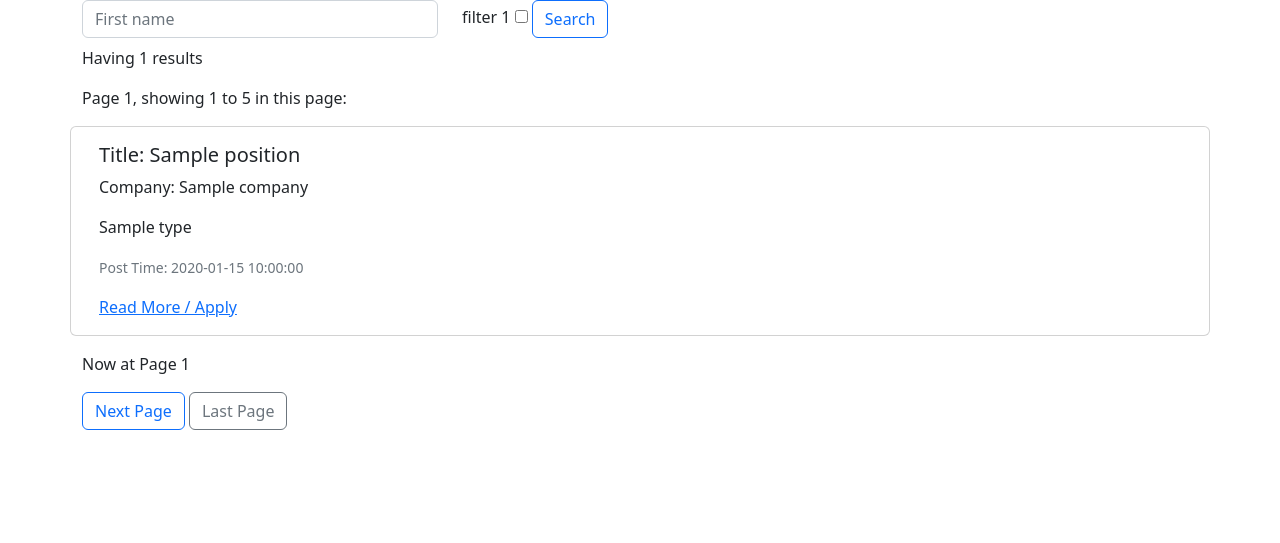
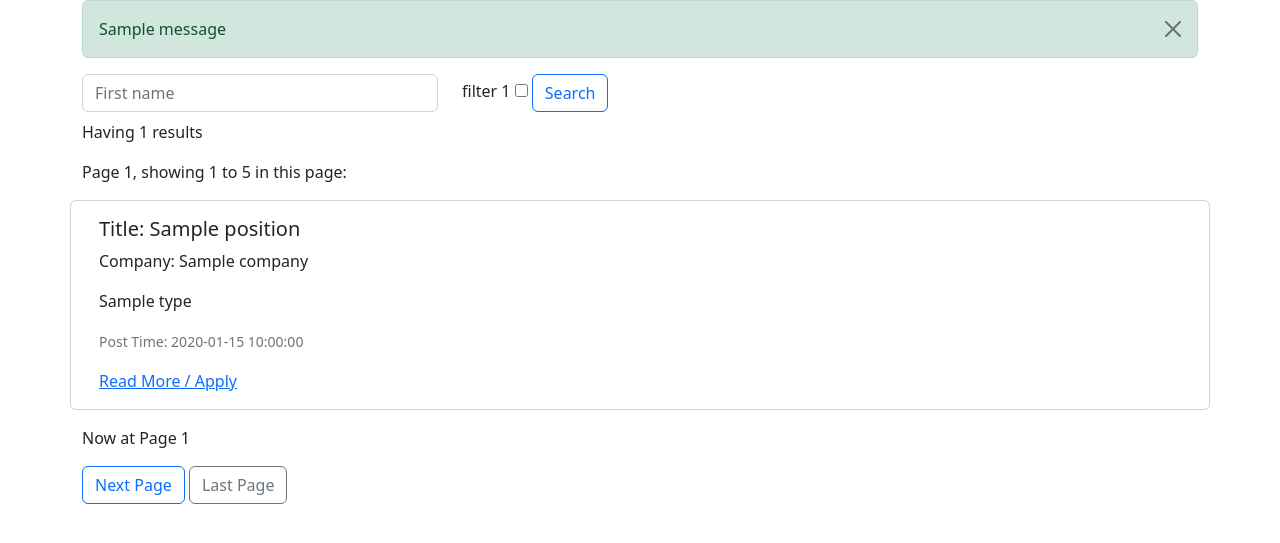
Before and after one commit to hzzyh1229/CS5412-MEng-Project, a Flask app: template app/home/templates/home.html in a window 1280 px wide. Shown: the part 56-599 px from the top of the page. Run offline with Flask 2, Linux system fonts and the light colour scheme; the template is opened without the code that fills it: most values are stand-ins (such as "Sample title", 1, 10 or a date in 2020); one stand-in notice (Sample message) is shown; some libraries are stand-ins or nearby versions.

Commit message:
modify UIs

```diff
--- a/app/authentication/authentication.py
+++ b/app/authentication/authentication.py
@@ -28,6 +28,7 @@ def login():
         return redirect(url_for('home.home'))
         # return "user authenticated"
     form = LoginForm()
+    error = None
     if form.validate_on_submit():
         user_info = list(container.query_items(
             query='SELECT * FROM Users WHERE Users.email = @email',
@@ -36,10 +37,12 @@ def login():
         if user_info and len(user_info) == 1 and User.check_password(user_info[0]['password'], form.password.data):
             user_obj = User(email=user_info[0]['email'])
             login_user(user_obj)
+            flash('You have successfully logged in')
             return redirect(url_for('home.home'))
-        # else:
+        else:
+            error = 'Password is incorrect'
         #     raise Error('Password is not correct.')
-    return render_template('authentication/login.html', title='Sign In', form=form)
+    return render_template('authentication/login.html', title='Sign In', form=form, error=error)
 
 @login_bp.route('/logout')
 @login_required
--- a/app/home/templates/home.html
+++ b/app/home/templates/home.html
@@ -1,6 +1,20 @@
 {% extends "home_base.html" %}
 {% block title%} Homepage {% endblock %}
 {% block body %}
+
+{% with messages = get_flashed_messages() %}
+  {% if messages %}
+    <div class="container">
+      {% for message in messages %}
+        <div class="alert alert-success alert-dismissible" role="aler">
+          {{message}}
+          <button class="btn-close" aria-label="close"
+          data-bs-dismiss="alert"></button>
+        </div>
+      {% endfor %}
+    </div>
+  {% endif %}
+{% endwith %}
 
 <div class="container">
   <div class="row">
```
Also changed, not shown: app/authentication/templates/authentication/login.html (+3 -10 lines).
